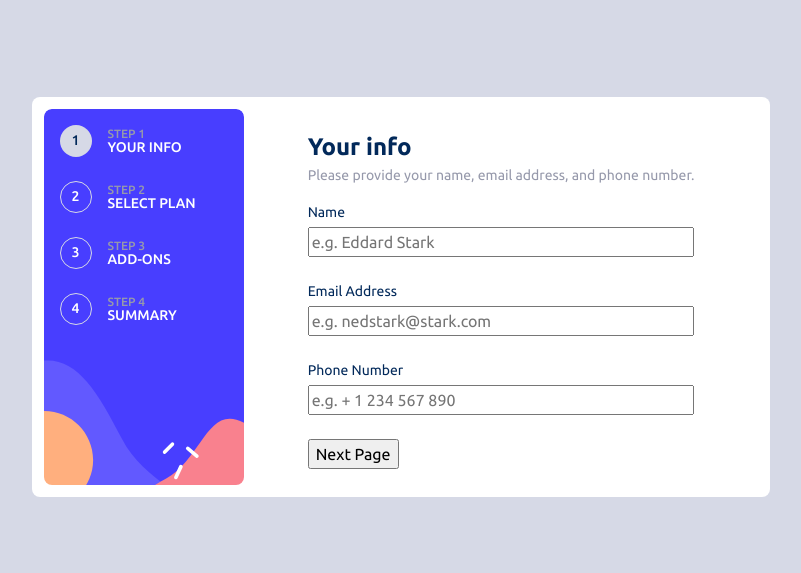
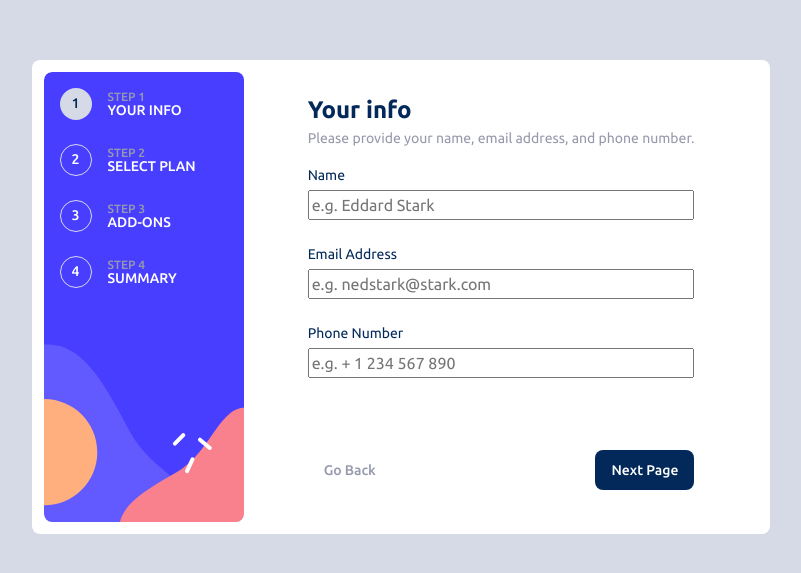
Before and after one commit to advide2001/learn-express, a plain HTML site: page index.html in a window 1280 px wide. Shown: the part 103-676 px from the top of the page, without its empty margins (239-1040 px from the left). Drawn offline with Linux system fonts and the light colour scheme.

Commit message:
Styled the next page and go back buttons

```diff
--- a/index.html
+++ b/index.html
@@ -70,7 +70,10 @@
           </div>
         </div>
 
-        <div class="button-single">
+        <div class="flex button-group">
+          <button class="button button-prev">
+            Go Back
+          </button>
           <button class="button button-next">
             Next Page
           </button>
--- a/src/css/index.css
+++ b/src/css/index.css
@@ -110,6 +110,49 @@ h6 {
   align-items: center; /* Center items vertically */
 }
 
+.button {
+  border-radius: 0.5rem;
+  padding: 0.6rem 1rem;
+  border: none;
+  cursor: pointer;
+}
+
+.button-next {
+  font-size: var(--fs-sm);
+  font-weight: var(--fw-medium);
+  color: var(--clr-neutral-100);
+  background-color: var(--clr-primary-900);
+}
+
+.button-prev {
+  font-size: var(--fs-sm);
+  font-weight: var(--fw-medium);
+  color: var(--clr-neutral-900);
+  background-color: var(--clr-neutral-100);
+}
+
+.button-prev:hover,
+.button-prev:focus,
+.button-prev:active {
+  color: var(--clr-primary-900);
+}
+
+.button-next:hover,
+.button-next:focus,
+.button-next:active {
+  background-color: var(--clr-primary-700);
+}
+
+.button-group {
+  justify-content: space-between;
+  margin-top: 3rem;
+  margin-bottom: 1rem;
+}
+
+.button-single {
+  justify-content: flex-end;
+}
+
 /* DEFAULT STYLING */
 body {
   font-family: var(--ff-primary);
@@ -173,10 +216,6 @@ body {
   color: var(--clr-neutral-900);
 }
 
-/* FORM */
-/* .card__form {
-} */
-
 .card__form {
   margin: 0 3rem;
   padding: 1rem;
```
